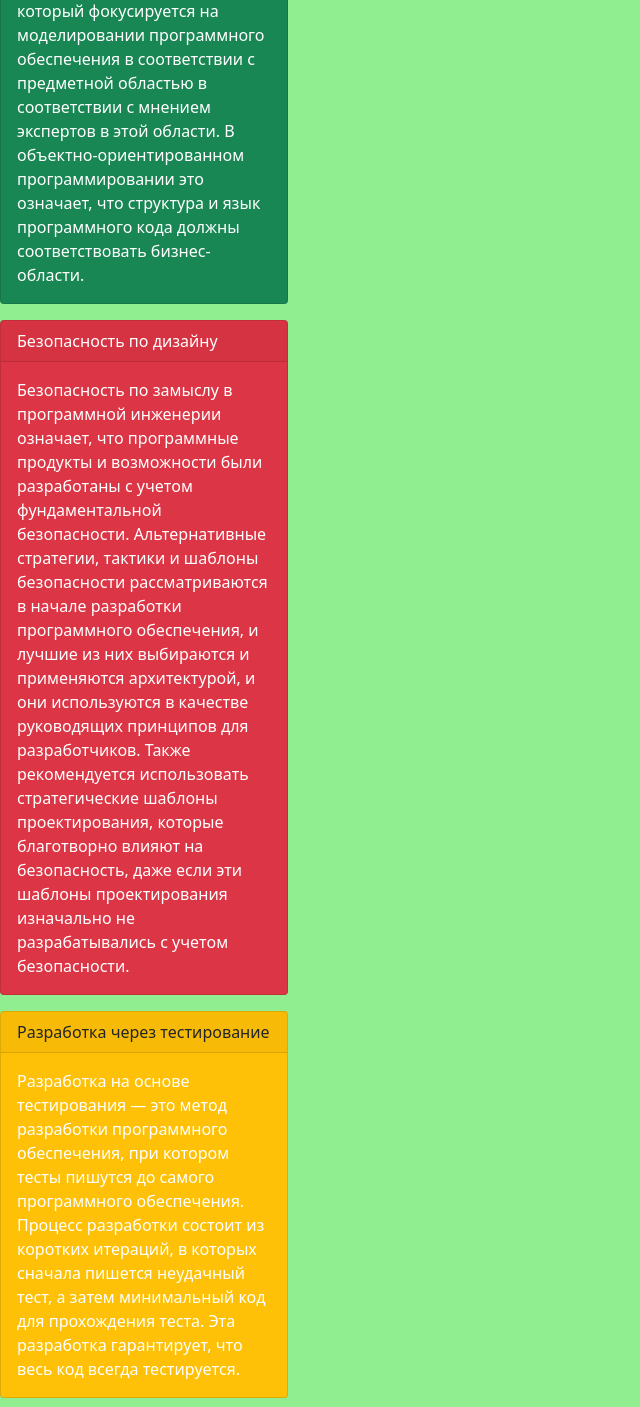
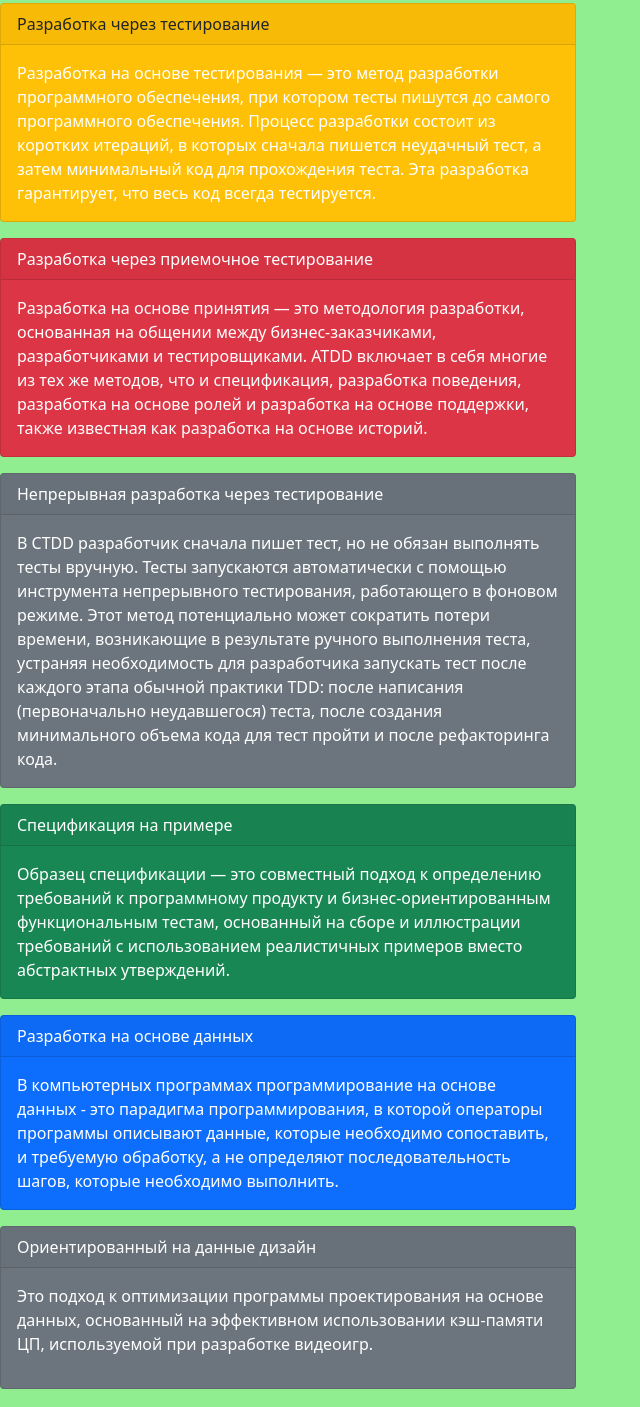
Before and after one commit to Andreikorsunov/style, a plain HTML site: page index.html in a window 1280 px wide. Shown: the part 1233-2640 px from the top of the page, without its empty margins (0-640 px from the left). Drawn offline with nearby package versions, Linux system fonts and the light colour scheme.

Commit message:
Update index.html

```diff
--- a/index.html
+++ b/index.html
@@ -30,25 +30,25 @@
     <h1>Стиль программирования</h1>
     <a href="index2.html">English Page</a>
 
-    <div class="card text-white bg-primary mb-3" style="max-width: 18rem;">
+    <div class="card text-white bg-primary mb-3" style="max-width: 36rem;">
         <div class="card-header">Развитие, основанное на поведении</div>
         <div class="card-body">
           <p class="card-text">Поведенческая разработка — это метод разработки программного обеспечения, который произошел от разработки на основе тестирования. Поведенческая разработка сочетает в себе общие приемы и принципы разработки на основе тестирования. Он направлен на предоставление общего инструмента для разработки программного обеспечения команде разработчиков и команде управления.</p>
         </div>
       </div>
-      <div class="card text-white bg-secondary mb-3" style="max-width: 18rem;">
+      <div class="card text-white bg-secondary mb-3" style="max-width: 36rem;">
         <div class="card-header">Дизайн-ориентированная разработка</div>
         <div class="card-body">
           <p class="card-text">Разработка, основанная на дизайне, использует дизайн как часть процесса изучения и более точного определения требований для создания лучших и более обоснованных технологических решений. Его также можно рассматривать как процесс, в котором дизайн и взаимодействие с пользователем определяют разработку продукта или программного приложения. Это приводит к продуктам, которыми людям нравится пользоваться и о которых они хотят рассказать другим.</p>
         </div>
       </div>
-      <div class="card text-white bg-success mb-3" style="max-width: 18rem;">
+      <div class="card text-white bg-success mb-3" style="max-width: 36rem;">
         <div class="card-header">Дизайн драйвера домена</div>
         <div class="card-body">
           <p class="card-text">Проектирование на основе предметной области — это подход к проектированию программного обеспечения, который фокусируется на моделировании программного обеспечения в соответствии с предметной областью в соответствии с мнением экспертов в этой области. В объектно-ориентированном программировании это означает, что структура и язык программного кода должны соответствовать бизнес-области.</p>
         </div>
       </div>
-      <div class="card text-white bg-danger mb-3" style="max-width: 18rem;">
+      <div class="card text-white bg-danger mb-3" style="max-width: 36rem;">
         <div class="card-header">Безопасность по дизайну</div>
         <div class="card-body">
           <p class="card-text">Безопасность по замыслу в программной инженерии означает, что программные продукты и возможности были разработаны с учетом фундаментальной безопасности.
@@ -56,37 +56,37 @@
             Альтернативные стратегии, тактики и шаблоны безопасности рассматриваются в начале разработки программного обеспечения, и лучшие из них выбираются и применяются архитектурой, и они используются в качестве руководящих принципов для разработчиков. Также рекомендуется использовать стратегические шаблоны проектирования, которые благотворно влияют на безопасность, даже если эти шаблоны проектирования изначально не разрабатывались с учетом безопасности.</p>
         </div>
       </div>
-      <div class="card text-dark bg-warning mb-3" style="max-width: 18rem;">
+      <div class="card text-dark bg-warning mb-3" style="max-width: 36rem;">
         <div class="card-header">Разработка через тестирование</div>
         <div class="card-body">
           <p class="card-text">Разработка на основе тестирования — это метод разработки программного обеспечения, при котором тесты пишутся до самого программного обеспечения. Процесс разработки состоит из коротких итераций, в которых сначала пишется неудачный тест, а затем минимальный код для прохождения теста. Эта разработка гарантирует, что весь код всегда тестируется.</p>
         </div>
       </div>
-      <div class="card text-white bg-danger mb-3" style="max-width: 18rem;">
+      <div class="card text-white bg-danger mb-3" style="max-width: 36rem;">
         <div class="card-header">Разработка через приемочное тестирование</div>
         <div class="card-body">
           <p class="card-text">Разработка на основе принятия — это методология разработки, основанная на общении между бизнес-заказчиками, разработчиками и тестировщиками. ATDD включает в себя многие из тех же методов, что и спецификация, разработка поведения, разработка на основе ролей и разработка на основе поддержки, также известная как разработка на основе историй.</p>
         </div>
       </div>
-      <div class="card text-white bg-secondary mb-3" style="max-width: 18rem;">
+      <div class="card text-white bg-secondary mb-3" style="max-width: 36rem;">
         <div class="card-header">Непрерывная разработка через тестирование</div>
         <div class="card-body">
           <p class="card-text">В CTDD разработчик сначала пишет тест, но не обязан выполнять тесты вручную. Тесты запускаются автоматически с помощью инструмента непрерывного тестирования, работающего в фоновом режиме. Этот метод потенциально может сократить потери времени, возникающие в результате ручного выполнения теста, устраняя необходимость для разработчика запускать тест после каждого этапа обычной практики TDD: после написания (первоначально неудавшегося) теста, после создания минимального объема кода для тест пройти и после рефакторинга кода. </p>
         </div>
       </div>
-      <div class="card text-white bg-success mb-3" style="max-width: 18rem;">
+      <div class="card text-white bg-success mb-3" style="max-width: 36rem;">
         <div class="card-header">Спецификация на примере</div>
         <div class="card-body">
           <p class="card-text">Образец спецификации — это совместный подход к определению требований к программному продукту и бизнес-ориентированным функциональным тестам, основанный на сборе и иллюстрации требований с использованием реалистичных примеров вместо абстрактных утверждений.</p>
         </div>
       </div>
-      <div class="card text-white bg-primary mb-3" style="max-width: 18rem;">
+      <div class="card text-white bg-primary mb-3" style="max-width: 36rem;">
         <div class="card-header">Разработка на основе данных</div>
         <div class="card-body">
           <p class="card-text">В компьютерных программах программирование на основе данных - это парадигма программирования, в которой операторы программы описывают данные, которые необходимо сопоставить, и требуемую обработку, а не определяют последовательность шагов, которые необходимо выполнить.</p>
         </div>
       </div>
-      <div class="card text-white bg-secondary mb-3" style="max-width: 18rem;">
+      <div class="card text-white bg-secondary mb-3" style="max-width: 36rem;">
         <div class="card-header">Ориентированный на данные дизайн</div>
         <div class="card-body">
           <p clss="card-text">Это подход к оптимизации программы проектирования на основе данных, основанный на эффективном использовании кэш-памяти ЦП, используемой при разработке видеоигр.</p>
```
